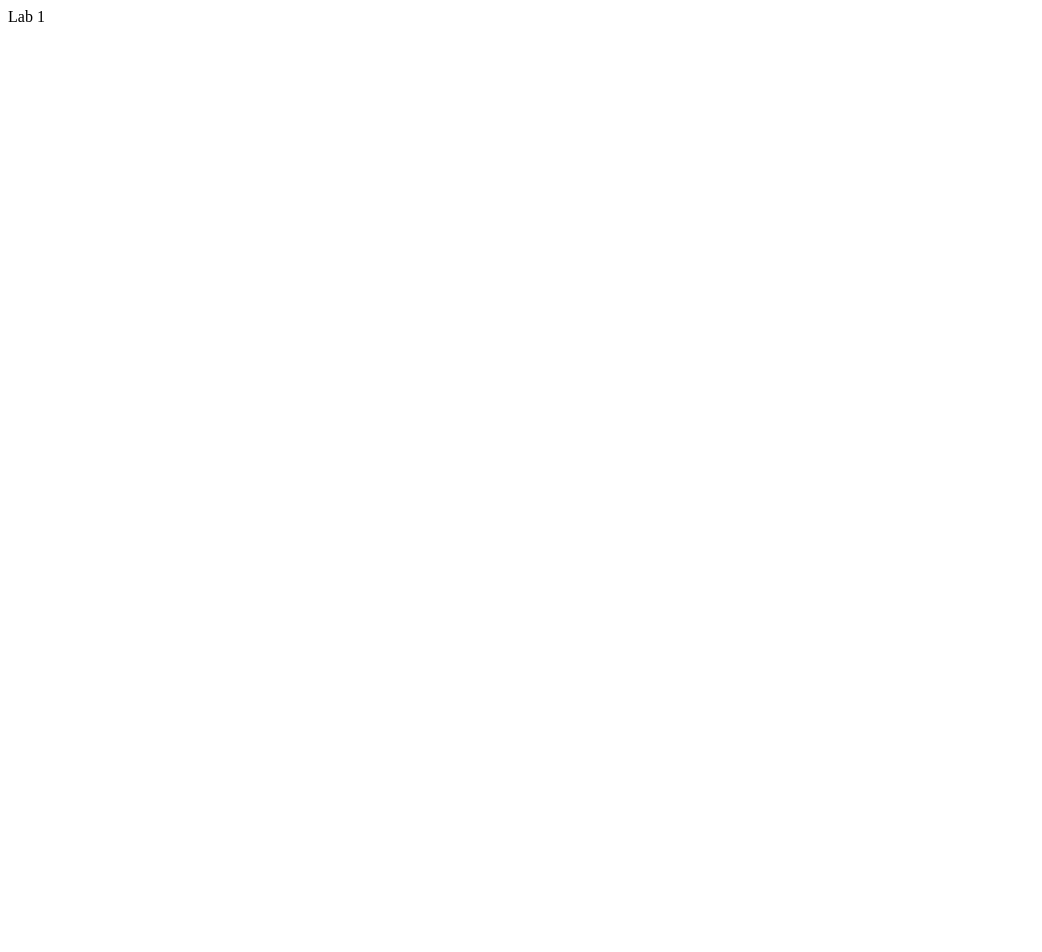
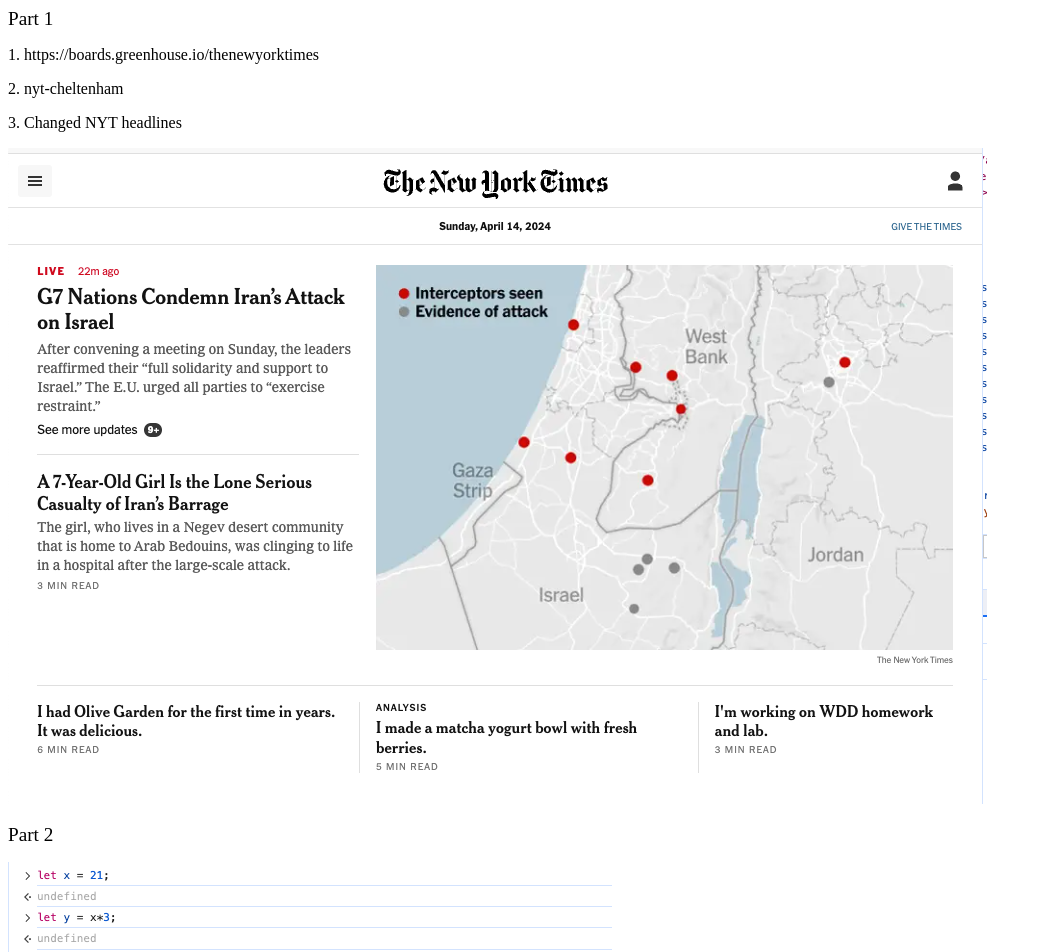
Before and after one commit to tiffanytra/tiffanytra.github.io, a plain HTML site: page labs/lab7/index.html in a window 1280 px wide. Shown: the top 952 px of the page, without its empty margins (0-1042 px from the left). Before the commit the page ends 800 px from the top, so only its background shows below. Drawn offline with Linux system fonts and the light colour scheme.

Commit message:
finished lab7

```diff
--- a/labs/lab7/index.html
+++ b/labs/lab7/index.html
@@ -1,6 +1,34 @@
-<!DOCTYPE html>
+<!doctype html>
 <html>
-    <body>
-        Lab 1
-    </body>
+
+<head>
+  <meta charset="utf-8">
+  <title>WDD Lab 7</title>
+</head>
+
+<body>
+  <div>
+    <big> Part 1 </big>
+    <p>
+    1. https://boards.greenhouse.io/thenewyorktimes
+    </p>
+    <p>
+    2. nyt-cheltenham
+    </p>
+    <p>
+    3. Changed NYT headlines
+      <p><img src="headlines.png" alt="Changed NYT Screenshot" /></p>
+    </p>
+  </div>
+  <div>
+    <big> Part 2</big>
+    <p>
+    <img src="magicnumber.png" alt="Magic Number" />
+    </p>
+  </div>
+
+
+
+</body>
+
 </html>
```
Also changed, not shown: labs/lab7/headlines.png (added), labs/lab7/magicnumber.png (added).
